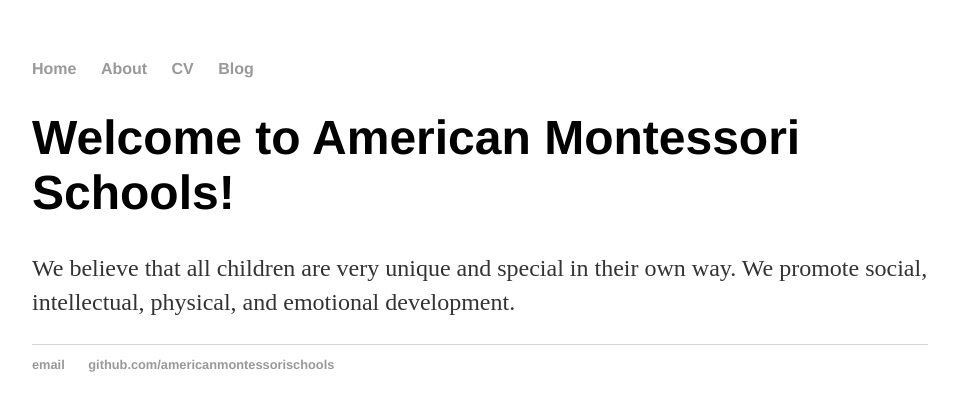
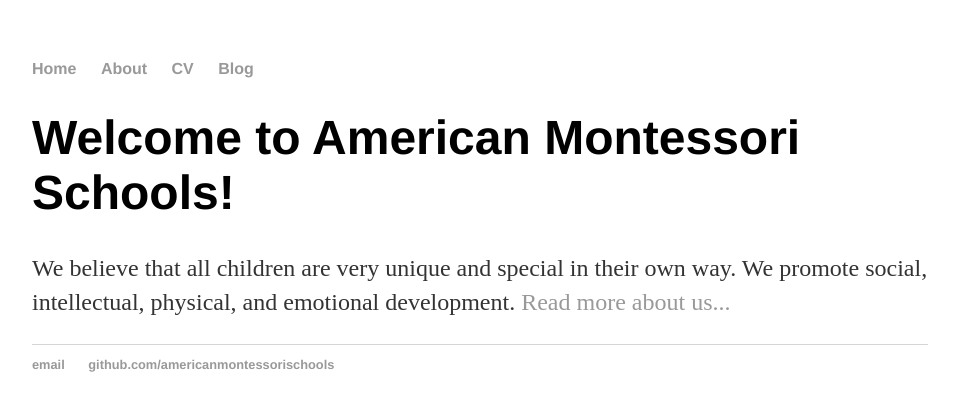
Before and after one commit to americanmontessorischools/americanmontessorischools.github.io, a Jekyll site: the page built from index.html, in a window 1280 px wide. Shown: the top 411 px of the page, without its empty margins (160-1117 px from the left). Built offline with Jekyll 4.4.1, drawn with Linux system fonts in a browser that asks for light colours.

Commit message:
Update index.html

```diff
--- a/index.html
+++ b/index.html
@@ -4,5 +4,6 @@ title: American Montessori Schools
 ---
 <div class="blurb">
 	<h1>Welcome to American Montessori Schools!</h1>
-	<p>We believe that all children are very unique and special in their own way. We promote social, intellectual, physical, and emotional development.</a></p>
+	<p></a></p>
+	<p>We believe that all children are very unique and special in their own way. We promote social, intellectual, physical, and emotional development. <a href="/about">Read more about us...</a></p>
 </div><!-- /.blurb -->
```
